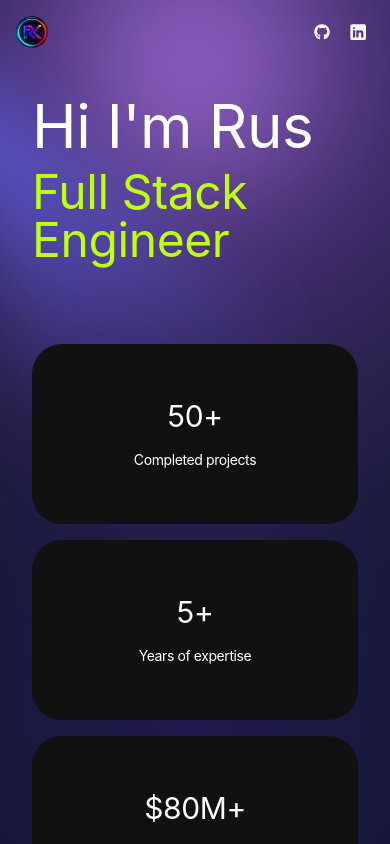
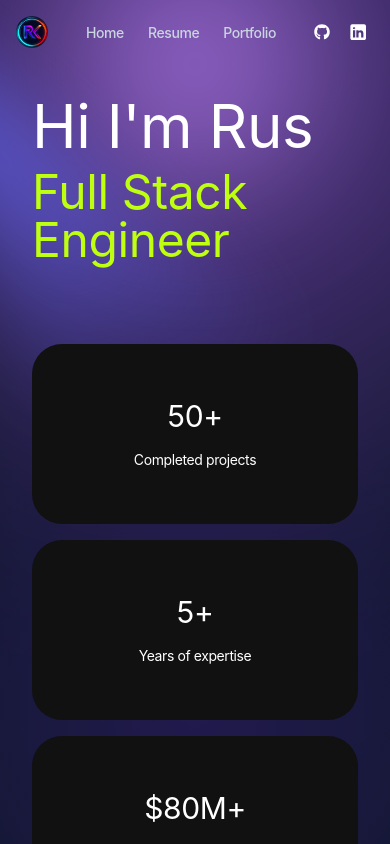
Before and after one commit to ruskhn/website-personal, a Next.js app: page / in a window 390 px wide. Shown: the top 844 px of the page. Built offline with nearby package versions, Linux system fonts and the light colour scheme.

Commit message:
enable header links on mobile

```diff
--- a/components/Header.tsx
+++ b/components/Header.tsx
@@ -13,7 +13,7 @@ const Header = () => {
         </div>
 
         {/* Navigation Links */}
-        <nav className="hidden space-x-6 md:flex">
+        <nav className="space-x-6 md:flex">
           {[
             {
               to: "/",
```
